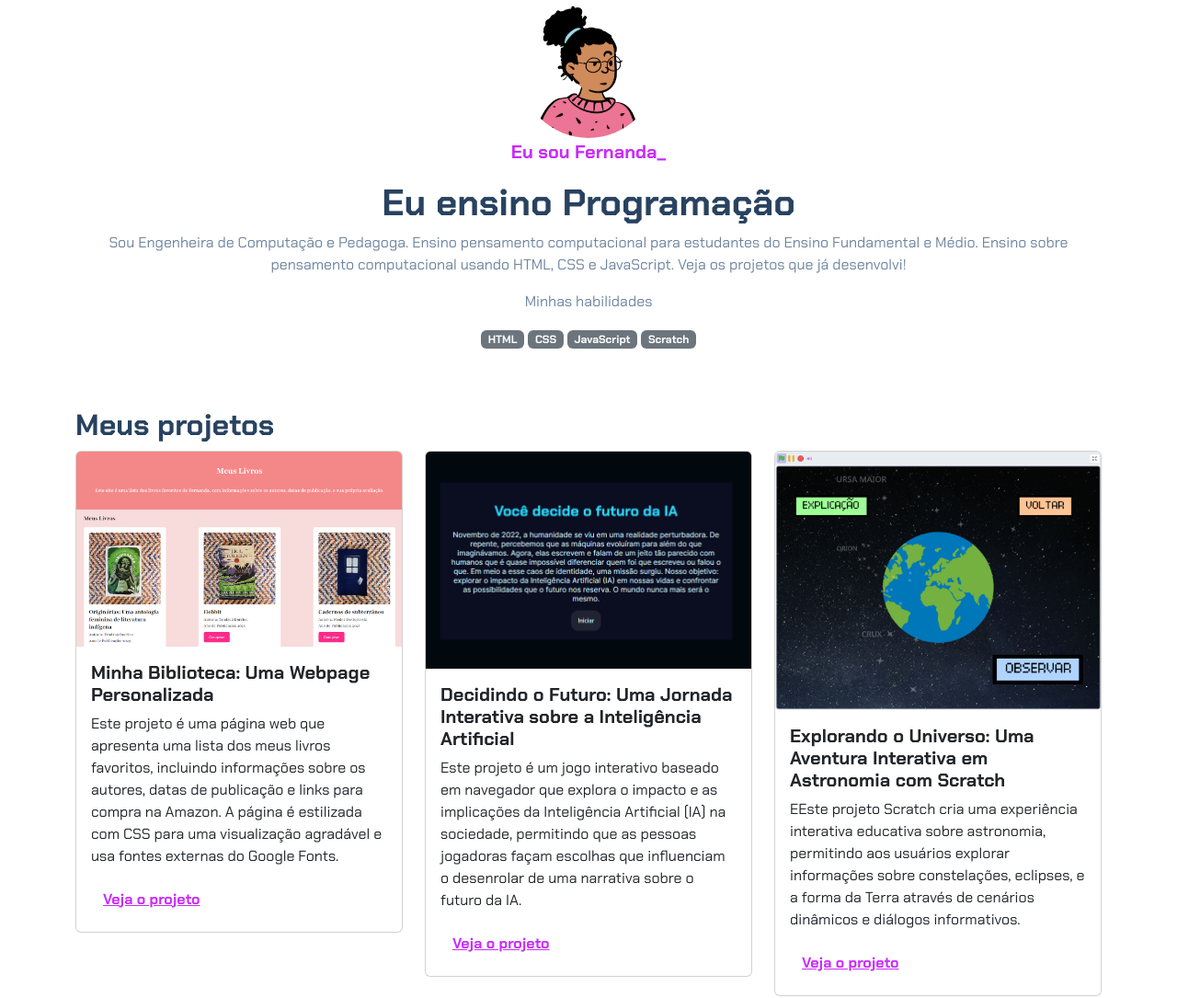
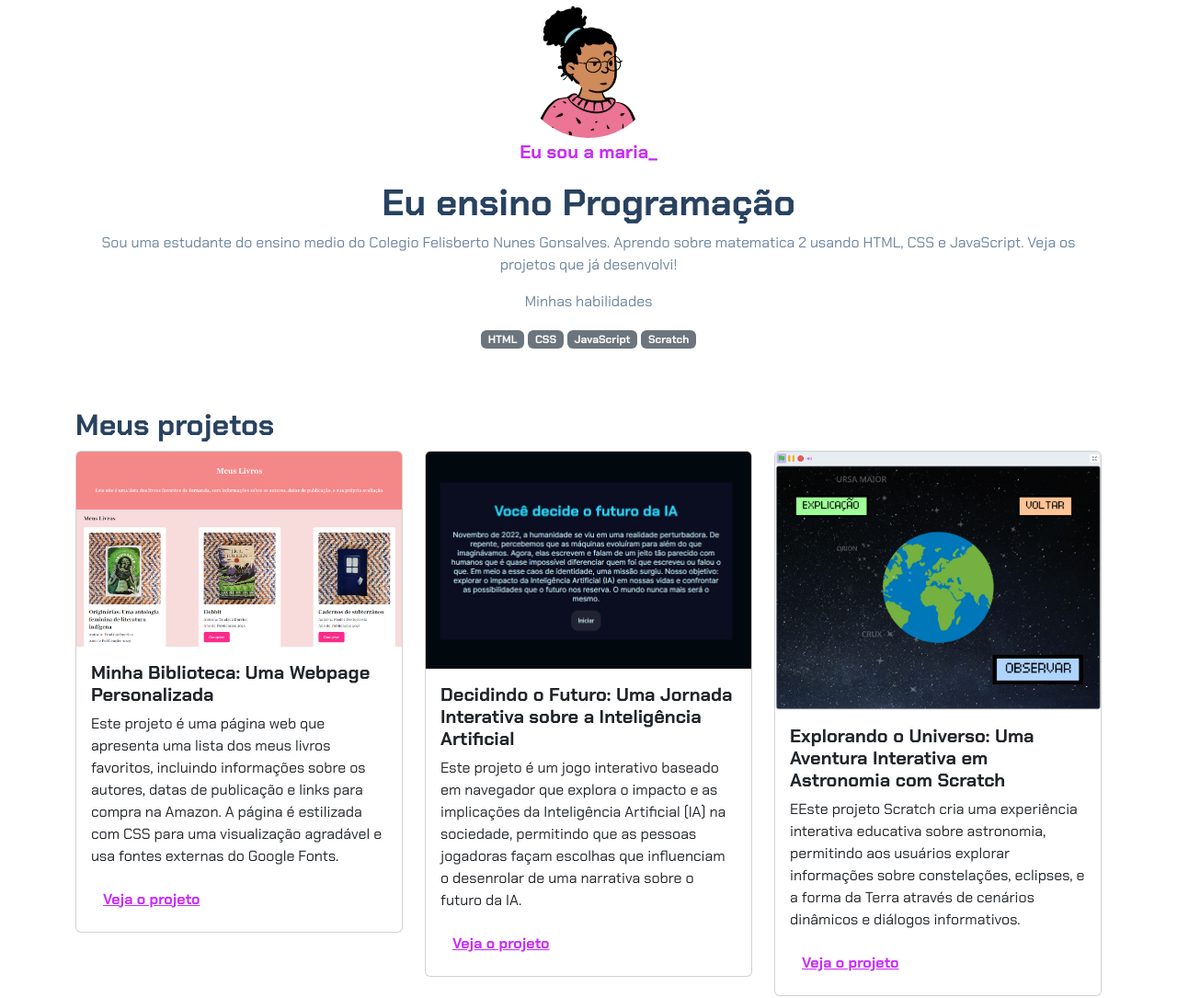
Before and after one commit to mbonita10/projeto-final, a plain HTML site: page index.html in a window 1280 px wide. Shown: the top 1085 px of the page at 92% size. Drawn offline with nearby package versions, Linux system fonts and the light colour scheme.

Commit message:
Update index.html

```diff
--- a/index.html
+++ b/index.html
@@ -14,10 +14,9 @@
     <header class="container text-center">
         <img src="img/avatar-perfil.png" alt="avatar da Fernanda" class="rounded-circle" width="150" height="150"
             srcset="">
-        <p class="lead">Eu sou Fernanda_</p>
+        <p class="lead">Eu sou a maria_</p>
         <h1>Eu ensino Programação</h1>
-        <p>Sou Engenheira de Computação e Pedagoga. Ensino pensamento computacional para estudantes do Ensino
-            Fundamental e Médio. Ensino sobre pensamento computacional usando HTML, CSS e JavaScript. Veja os projetos
+        <p>Sou uma estudante do ensino medio do Colegio Felisberto Nunes Gonsalves. Aprendo sobre matematica 2 usando HTML, CSS e JavaScript. Veja os projetos
             que já desenvolvi!</p>
         <p>Minhas habilidades</p>
         <div>
```
